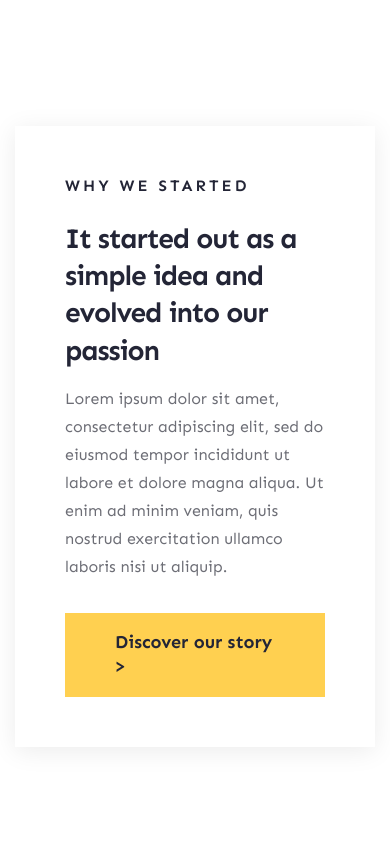
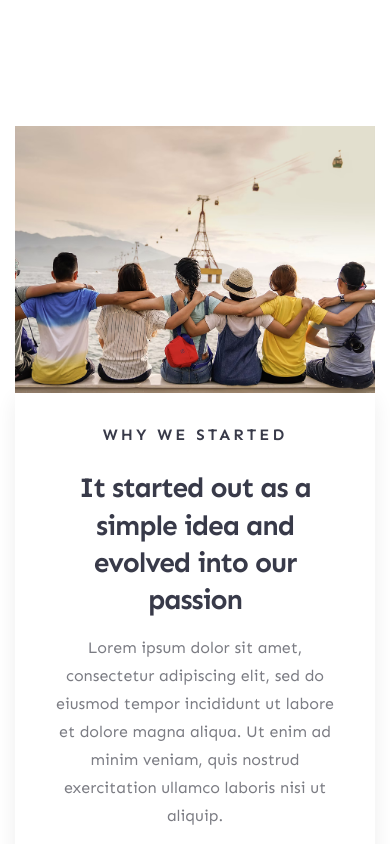
Before and after one commit to VitaliiaYaremenko/Portfolio-Blog, a website: page src/pages/home-page.html in a window 390 px wide. Shown: the part 4900-5744 px from the top of the page. Drawn offline with nearby package versions, Linux system fonts and the light colour scheme.

Commit message:
fix(story): fix responsive layout issues

```diff
--- a/src/styles/scss/components/story/story-media.scss
+++ b/src/styles/scss/components/story/story-media.scss
@@ -1,6 +1,6 @@
 @include media('xxxl') {
   .story__content {
-    max-width: 450px;
+    max-width: 540px;
   }
   .story__title {
     font-size: fs('semi-lg');
@@ -8,6 +8,9 @@
 }
 
 @include media(985px) {
+  .story__content {
+    padding: space('xxl') space('xxl');
+  }
   .story__picture {
     img {
       width: 100%;
@@ -15,13 +18,22 @@
   }
 }
 
+@include media(725px) {
+  .story__content {
+    opacity: 0.9;
+  }
+}
+
 @include media(580px) {
-
-  .story__picture {
-    display: none;
-  }
-
   .story__content {
     position: static;
+    text-align: center;
   }
 }
+
+@include media('xs') {
+  .story__content {
+    width: 100%;
+    box-sizing: border-box;
+  }
+}
```
Also changed, not shown: src/styles/css/home-page.css.
